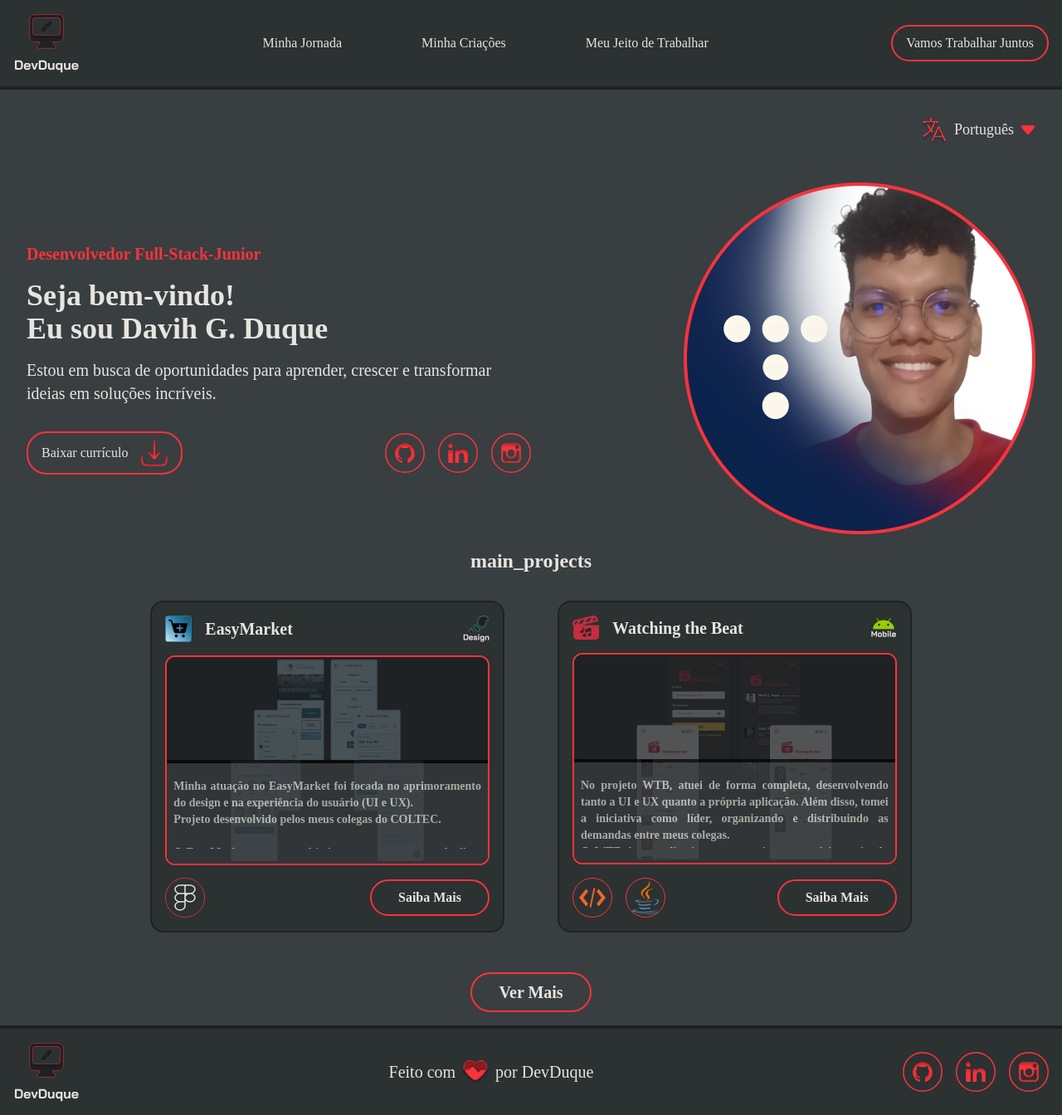
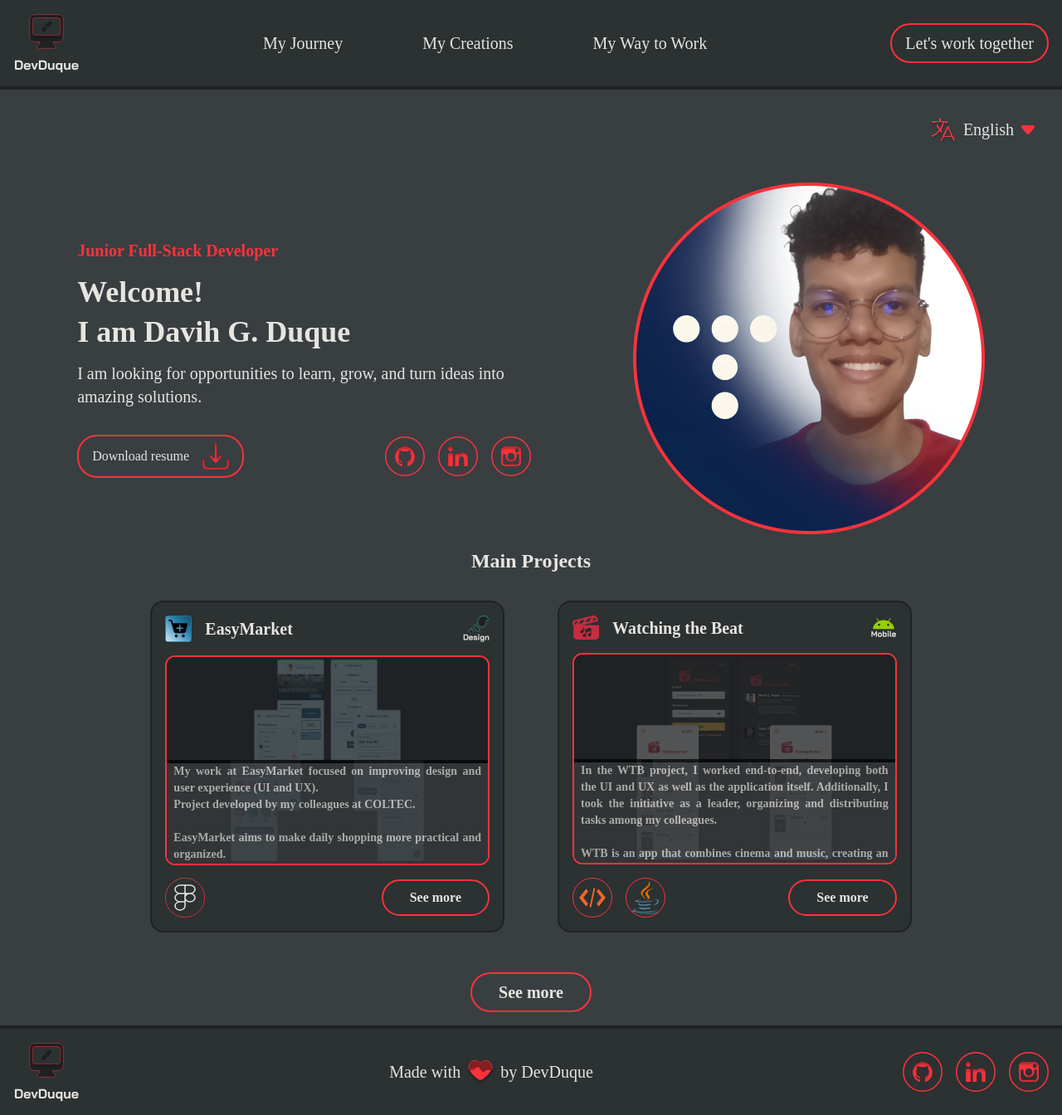
Before and after one commit to DevDuque/portfolio, a React (Vite) app in the folder web/: page / in a window 1280 px wide. Shown: the whole page at 83% size. Built offline with nearby package versions, Linux system fonts and the light colour scheme.

Commit message:
Feat: Add the translations of the HomePage & Refactor: Add a file for each language

```diff
--- a/web/src/components/Card.tsx
+++ b/web/src/components/Card.tsx
@@ -21,6 +21,7 @@ import Java from "../assets/icons/Java.svg";
 import SQLite from "../assets/icons/SQLite.svg";
 import Firebase from "../assets/icons/Firebase.svg";
 import { ReactNode } from "react";
+import { useTranslation } from "react-i18next";
 
 interface CardProps {
   title: string;
@@ -68,6 +69,8 @@ export default function Card({
   type,
   tech,
 }: CardProps) {
+  const { t } = useTranslation();
+
   return (
     <div className="flex flex-col gap-4 w-1/3 bg-background-components border-2 border-stroke p-4 rounded-2xl m-8 min-h-[400px]">
       {/* Header */}
@@ -98,7 +101,7 @@ export default function Card({
 
           {/* Description */}
           <div className="flex flex-col items-center justify-center absolute bottom-0 w-full h-1/2  bg-background opacity-70 z-30 border-t-4 border-black">
-            <p className="text-justify px-2 text-sm font- h-7/10 font-secondary font-semibold overflow-hidden text-ellipsis whitespace-normal break-words">
+            <p className="text-justify px-2 text-sm  h-full font-secondary font-semibold overflow-hidden text-ellipsis whitespace-normal break-words">
               {description}
             </p>
           </div>
@@ -121,10 +124,10 @@ export default function Card({
           </div>
 
           <button
-            className="text-md font-bold py-2 px-8 border-2 border-primary rounded-3xl"
+            className="text-md font-bold py-2 px-8 border-2 border-primary rounded-3xl cursor-pointer hover:bg-primary hover:border-stroke hover:text-stroke transition-colors"
             onClick={() => (window.location.href = link)}
           >
-            Saiba Mais
+            {t("see_more")}
           </button>
         </div>
       </div>
--- a/web/src/components/Header.tsx
+++ b/web/src/components/Header.tsx
@@ -14,27 +14,27 @@ function Header() {
       <div className="flex flex-1 justify-center gap-24">
         <a
           href="/journey"
-          className="text-main-text hover:border-b-4 border-primary cursor-pointer"
+          className="text-main-text font-medium text-xl  hover:border-b-4 border-primary cursor-pointer"
         >
           {t("my_journey")}
         </a>
 
         <a
           href="/projects"
-          className="text-main-text hover:border-b-4 border-primary cursor-pointer"
+          className="text-main-text font-medium text-xl hover:border-b-4 border-primary cursor-pointer"
         >
           {t("my_creations")}
         </a>
 
         <a
           href="/my-way"
-          className="text-main-text hover:border-b-4 border-primary cursor-pointer"
+          className="text-main-text font-medium text-xl hover:border-b-4 border-primary cursor-pointer"
         >
           {t("my_way")}
         </a>
       </div>
 
-      <button className="border-primary border-2 rounded-3xl py-2 px-4 cursor-pointer">
+      <button className="border-primary border-2 font-medium text-xl rounded-3xl py-2 px-4 cursor-pointer hover:bg-primary hover:border-stroke hover:text-stroke transition-colors">
         {t("btn_work")}
       </button>
     </div>
--- a/web/src/components/LanguageSelector.tsx
+++ b/web/src/components/LanguageSelector.tsx
@@ -23,7 +23,7 @@ function LanguageSelector() {
     <div className="relative inline-block">
       <button
         onClick={handleToggleDropdown}
-        className="flex items-center gap-2 p-4 border-primary rounded-lg text-lg focus:outline-none"
+        className="flex items-center gap-2 p-4 border-primary rounded-lg text-xl font-medium focus:outline-none"
       >
         <img src={LanguageImage} alt="Language Icon" width={32} height={32} />
 
@@ -48,22 +48,21 @@ function LanguageSelector() {
         >
           <ul>
             <li
-              onClick={() => handleChangeLanguage("pt")}
-              className="px-4 py-2 text-main-text cursor-pointer hover:bg-stroke transition-colors"
-            >
-              Português
-            </li>
-
-            <li
               onClick={() => handleChangeLanguage("en")}
-              className="px-4 py-2 text-main-text cursor-pointer hover:bg-stroke transition-colors"
+              className="px-4 py-2 text-main-text font-medium text-xl cursor-pointer hover:bg-stroke transition-colors"
             >
               English
             </li>
 
             <li
+              onClick={() => handleChangeLanguage("pt")}
+              className="px-4 py-2 text-main-text font-medium text-xl cursor-pointer hover:bg-stroke transition-colors"
+            >
+              Português
+            </li>
+            <li
               onClick={() => handleChangeLanguage("zh")}
-              className="px-4 py-2 text-main-text cursor-pointer hover:bg-stroke transition-colors"
+              className="px-4 py-2 text-main-text font-medium text-xl cursor-pointer hover:bg-stroke transition-colors"
             >
               中文
             </li>
--- a/web/src/i18n.js
+++ b/web/src/i18n.js
@@ -1,41 +1,17 @@
 import i18n from "i18next";
 import { initReactI18next } from "react-i18next";
+import { pt } from "./locales/pt";
+import { en } from "./locales/en";
+import { zh } from "./locales/zh";
 
 i18n.use(initReactI18next).init({
   resources: {
-    pt: {
-      translation: {
-        footer_text: "Feito com",
-        by_dev: "por DevDuque",
-
-        my_journey: "Minha Jornada",
-        my_creations: "Minha Criações",
-        my_way: "Meu Jeito de Trabalhar",
-        btn_work: "Vamos Trabalhar Juntos",
-      },
-    },
-    en: {
-      translation: {
-        footer_text: "Made with",
-        by_dev: "by DevDuque",
-
-        my_journey: "My Journey",
-        my_creations: "My Creations",
-        my_way: "My Way to Work",
-        btn_work: "Let's work together",
-      },
-    },
-    zh: {
-      translation: {
-        footer_text: "Made with",
-        by_dev: "by DevDuque",
-
-        my_journey: "My Journey",
-      },
-    },
+    pt: pt,
+    en: en,
+    zh: zh,
   },
-  lng: "pt", // idioma padrão
-  fallbackLng: "pt", // idioma de fallback
+  lng: "en", // default language
+  fallbackLng: "pt", // fallback language
   interpolation: {
     escapeValue: false,
   },
--- /dev/null
+++ b/web/src/locales/en.js
@@ -0,0 +1,31 @@
+export const en = {
+  translation: {
+    // Header
+    my_journey: "My Journey",
+    my_creations: "My Creations",
+    my_way: "My Way to Work",
+    btn_work: "Let's work together",
+
+    // Footer
+    footer_text: "Made with",
+    by_dev: "by DevDuque",
+
+    // HomePage
+    dev: "Junior Full-Stack Developer",
+    welcome: "Welcome!",
+    iam: "I am Davih G. Duque",
+    description:
+      "I am looking for opportunities to learn, grow, and turn ideas into amazing solutions.",
+    download: "Download resume",
+    main_projects: "Main Projects",
+    see_more: "See more",
+
+    // Card #1
+    easy_description:
+      "My work at EasyMarket focused on improving design and user experience (UI and UX). <br /> Project developed by my colleagues at COLTEC. <br /> <br /> EasyMarket aims to make daily shopping more practical and organized. <br />The app allows users to create shopping lists, view nearby supermarkets, track their spending history, and even consult an API to search for food items and view the calories of each item based on a specific weight, helping users make more informed food choices.",
+
+    // Card #2
+    wtb_description:
+      "In the WTB project, I worked end-to-end, developing both the UI and UX as well as the application itself. Additionally, I took the initiative as a leader, organizing and distributing tasks among my colleagues.<br /> <br /> WTB is an app that combines cinema and music, creating an immersive experience where image and sound complement each other. The concept is to explore how music enhances emotions in films, offering a new way to experience them. <br /> <br /> Initially, we planned to use the TMDB API, but due to technical difficulties, we decided to create a list of movies stored in memory, saved in the database, and linked to the user. <br />The app displays movies in a simple list, allowing the logged-in user to add their favorites, ensuring a personalized experience aligned with the original concept: offering the perfect harmony between cinema and music.",
+  },
+};
--- /dev/null
+++ b/web/src/locales/pt.js
@@ -0,0 +1,31 @@
+export const pt = {
+  translation: {
+    // Header
+    my_journey: "Minha Jornada",
+    my_creations: "Minha Criações",
+    my_way: "Meu Jeito de Trabalhar",
+    btn_work: "Vamos Trabalhar Juntos",
+
+    // Footer
+    footer_text: "Feito com",
+    by_dev: "por DevDuque",
+
+    // HomePage
+    dev: "Desenvolvedor Full-Stack Junior",
+    welcome: "Seja bem-vindo!",
+    iam: "Eu sou Davih G. Duque",
+    description:
+      "Estou em busca de oportunidades para aprender, crescer e transformar ideias em soluções incríveis.",
+    download: "Baixar currículo",
+    main_projects: "Principais Projetos",
+    see_more: "Ver Mais",
+
+    // Card #1
+    easy_description:
+      "Minha atuação no EasyMarket foi focada no aprimoramento do design e na experiência do usuário (UI e UX). <br /> Projeto desenvolvido pelos meus colegas do COLTEC. <br /> <br /> O EasyMarket tem como objetivo tornar as compras do dia a dia mais práticas e organizadas. <br />O aplicativo permite aos usuários criar listas de compras, visualizar supermercados próximos, acompanhar seu histórico de gastos e até consultar uma API para pesquisar alimentos e visualizar as calorias de cada item com base em uma quantidade específica de gramas, ajudando a tomar decisões mais informadas sobre a alimentação.",
+
+    // Card #2
+    wtb_description:
+      "No projeto WTB, atuei de forma completa, desenvolvendo tanto a UI e UX quanto a própria aplicação. Além disso, tomei a iniciativa como líder, organizando e distribuindo as demandas entre meus colegas.<br /> <br /> O WTB é um aplicativo que une cinema e música, criando uma experiência imersiva onde imagem e som se complementam. A proposta é explorar como a música amplifica as emoções nos filmes, proporcionando uma nova forma de apreciá-los. <br /> <br /> Inicialmente, planejamos usar a API do TMDB, mas devido a dificuldades técnicas, optamos por criar uma lista de filmes armazenada na memória, salva no banco de dados e associada ao usuário. <br />O aplicativo exibe os filmes em uma lista simples, permitindo que o usuário logado adicione ao seus favoritos, garantindo uma experiência personalizada e alinhada à  proposta original: oferecer a perfeita harmonia entre cinema e música.",
+  },
+};
--- /dev/null
+++ b/web/src/locales/zh.js
@@ -0,0 +1,31 @@
+export const zh = {
+  translation: {
+    // Header
+    my_journey: "我的旅程",
+    my_creations: "我的创作",
+    my_way: "我的工作之路",
+    btn_work: "让我们一起合作",
+
+    // Footer
+    footer_text: "制作于",
+    by_dev: "由 DevDuque",
+
+    // HomePage
+    dev: "初级全栈开发者",
+    welcome: "欢迎！",
+    iam: "我是 Davih G. Duque",
+    description:
+      "我正在寻找学习、成长的机会，并将创意转化为令人惊叹的解决方案。",
+    download: "下载简历",
+    main_projects: "主要项目",
+    see_more: "查看更多",
+
+    // Card #1
+    easy_description:
+      "我在 EasyMarket 的工作集中在提升设计和用户体验（UI 和 UX）。 <br /> 该项目由我在 COLTEC 的同事们开发。 <br /> <br /> EasyMarket 的目标是让日常购物变得更加实用和有序。 <br />该应用程序允许用户创建购物清单、查看附近的超市、跟踪消费历史，甚至通过 API 查询食品项目，并根据特定克数查看每个项目的卡路里，帮助用户做出更明智的饮食选择。",
+
+    // Card #2
+    wtb_description:
+      "在 WTB 项目中，我从头到尾参与开发，既负责 UI 和 UX，也负责应用程序的开发。此外，我还主动担任领导，组织和分配任务给我的同事们。<br /> <br /> WTB 是一个结合了电影和音乐的应用程序，创造了一种身临其境的体验，影像和声音相辅相成。这个概念是探索音乐如何增强电影中的情感，提供一种全新的观影体验。 <br /> <br /> 最初，我们计划使用 TMDB API，但由于技术上的困难，我们决定创建一个电影列表，存储在内存中，并保存在数据库中，关联到用户。 <br />该应用程序以简单的列表方式显示电影，允许登录的用户将电影添加到他们的收藏夹，确保个性化体验，并与最初的概念一致：提供电影与音乐之间的完美和谐。",
+  },
+};
--- a/web/src/pages/HomePage.tsx
+++ b/web/src/pages/HomePage.tsx
@@ -21,7 +21,7 @@ import LanguageSelector from "../components/LanguageSelector";
 
 import Card from "../components/Card";
 
-import { useTranslation } from "react-i18next";
+import { Trans, useTranslation } from "react-i18next";
 
 // Routing
 import { Link } from "react-router-dom";
@@ -43,22 +43,20 @@ function HomePage() {
             {/* Left Content */}
             <div className="flex flex-col gap-4 w-1/2">
               <label className="text-xl text-primary font-bold">
-                Desenvolvedor Full-Stack-Junior
+                {t("dev")}
               </label>
 
-              <h2 className="text-4xl font-bold">
-                Seja bem-vindo! <br /> Eu sou Davih G. Duque
-              </h2>
+              <div className="flex flex-col gap-2">
+                <h2 className="text-4xl font-bold">{t("welcome")}</h2>
+                <h2 className="text-4xl font-bold">{t("iam")}</h2>
+              </div>
 
-              <p className="text-xl">
-                Estou em busca de oportunidades para aprender, crescer e
-                transformar ideias em soluções incríveis.
-              </p>
+              <p className="text-xl">{t("description")}</p>
 
               {/* Buttons Row */}
               <div className="flex items-center justify-between mt-4">
                 <button className="flex items-center gap-4 border-2 border-primary px-4 py-2 rounded-3xl">
-                  Baixar currículo
+                  {t("download")}
                   <img src={Download} alt="" width={32} height={32} />
                 </button>
 
@@ -95,19 +93,7 @@ function HomePage() {
             image={EasyMarketImage}
             description={
               <div className="h-full">
-                {/* {t("easy_description")} */}
-                Minha atuação no EasyMarket foi focada no aprimoramento do
-                design e na experiência do usuário (UI e UX). <br /> Projeto
-                desenvolvido pelos meus colegas do COLTEC.
-                <br /> <br />
-                O EasyMarket tem como objetivo tornar as compras do dia a dia
-                mais práticas e organizadas.
-                <br />O aplicativo permite aos usuários criar listas de compras,
-                visualizar supermercados próximos, acompanhar seu histórico de
-                gastos e até consultar uma API para pesquisar alimentos e
-                visualizar as calorias de cada item com base em uma quantidade
-                específica de gramas, ajudando a tomar decisões mais informadas
-                sobre a alimentação.
+                <Trans i18nKey="easy_description"></Trans>
               </div>
             }
             link="https://easymarket.com"
@@ -121,27 +107,10 @@ function HomePage() {
             image={WTBImage}
             description={
               <div className="h-full">
-                {/* {t("wtb_description")} */}
-                No projeto WTB, atuei de forma completa, desenvolvendo tanto a
-                UI e UX quanto a própria aplicação. Além disso, tomei a
-                iniciativa como líder, organizando e distribuindo as demandas
-                entre meus colegas.
-                <br /> O WTB é um aplicativo que une cinema e música, criando
-                uma experiência imersiva onde imagem e som se complementam. A
-                proposta é explorar como a música amplifica as emoções nos
-                filmes, proporcionando uma nova forma de apreciá-los.
-                <br /> <br />
-                Inicialmente, planejamos usar a API do TMDB, mas devido a
-                dificuldades técnicas, optamos por criar uma lista de filmes
-                armazenada na memória, salva no banco de dados e associada ao
-                usuário. <br />O aplicativo exibe os filmes em uma lista
-                simples, permitindo que o usuário logado adicione ao seus
-                favoritos, garantindo uma experiência personalizada e alinhada à
-                proposta original: oferecer a perfeita harmonia entre cinema e
-                música.
+                <Trans i18nKey="wtb_description"></Trans>
               </div>
             }
-            link="https://easymarket.com"
+            link="https://wtb.com"
             type="android"
             tech={["xml", "java"]}
           />
@@ -150,10 +119,10 @@ function HomePage() {
         <div className="flex justify-center">
           <Link to="/projects">
             <button
-              className="text-xl font-bold py-2 px-8 border-2 border-primary rounded-3xl m-4
+              className="text-xl font-bold py-2 px-8 border-2 border-primary rounded-3xl m-4 cursor-pointer hover:bg-primary hover:border-stroke hover:text-stroke transition-colors
           "
             >
-              Ver Mais
+              {t("see_more")}
             </button>
           </Link>
         </div>
```
